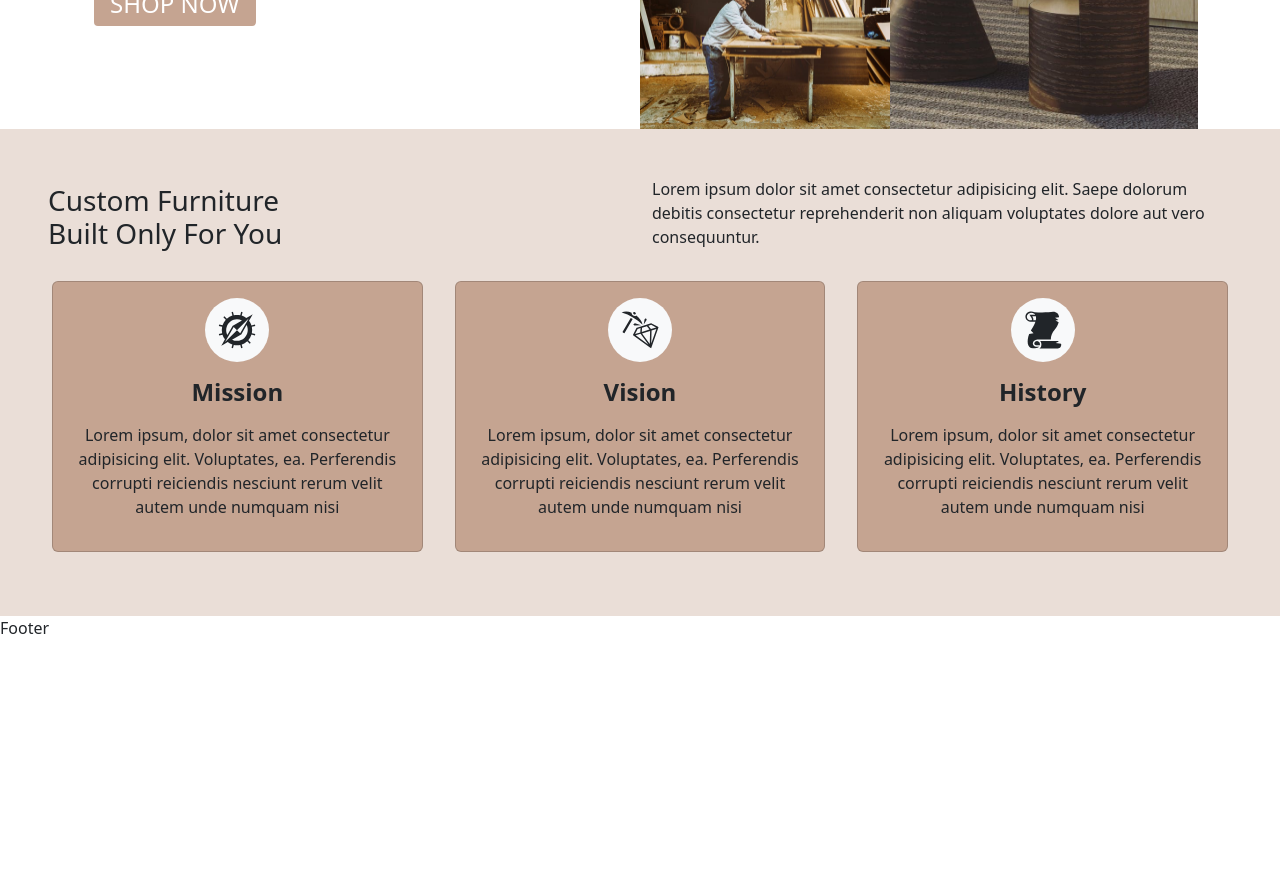
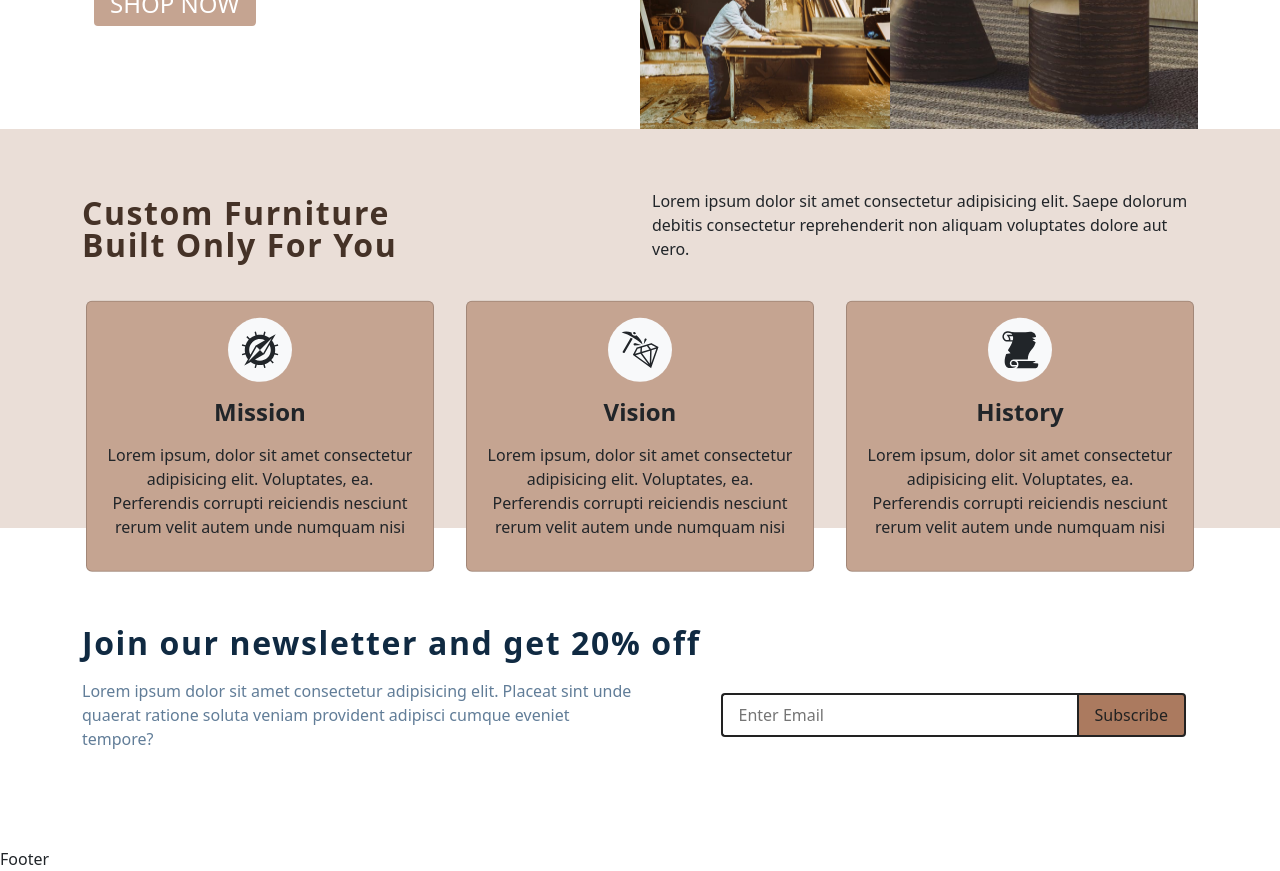
Before and after one commit to ozcan-cetin/commerce, a React (Create React App) app: page / in a window 1280 px wide. Shown: the part 520-1391 px from the top of the page. Before the commit the page ends 1160 px from the top, so only its background shows below. Built offline with nearby package versions, Linux system fonts and the light colour scheme.

Commit message:
subscription

```diff
--- a/src/App.css
+++ b/src/App.css
@@ -94,10 +94,16 @@ header button:hover{
   background-color: #f7cbb1;
 }
 
+/* before div pembe ekran küçülünce kayıp?
+
 /*---------------------CUSTOM---------------------*/
 .custom{
   background-color: #EADED7;
 }
+
+/* .custom-inner{
+  max-width: 70rem;
+} */
 
 .custom .card{
   background-color: #C5A491;
@@ -117,3 +123,53 @@ header button:hover{
   font-size:1.5rem ;
   font-weight: 700;
 }
+
+.custom h3{
+  color: #453227;
+  font-weight: 700;
+  line-height: 2rem;
+  letter-spacing: 1.6px;
+}
+
+.custom h3{
+  color: #453227;
+  font-weight: 700;
+  line-height: 2rem;
+  letter-spacing: 1.6px;
+}
+
+@media (min-width:992px) {
+  .custom-inner{
+      transform: translateY(15%);
+  }
+}
+/* cartlara max width?
+
+/*-----------------------SUBSCRIPTION-------------------------------------------------------*/
+
+.subs-inner h1{
+  font-size: 2rem;
+  font-weight: 700;
+  letter-spacing: 1.6px;
+  color:#102a42;
+}
+.subs-inner button{
+  background-color: #AB7A5F;
+  color: #222;
+  border: 2px solid #222;
+  border-radius: 0 4px 4px 0;
+  padding: 8px 16px;
+  transition: all 0.4s ease-in;
+}
+.subs-inner button:hover{
+  color: #fff;
+}
+.subs-inner input{
+  border: 2px solid #222;
+  border-radius:  4px 0 0 4px ;
+  padding: 8px 16px;
+  border-right: none;
+}
+.subs-inner p{
+  color:#617d98;
+}
--- a/src/components/Custom.jsx
+++ b/src/components/Custom.jsx
@@ -1,69 +1,43 @@
-import React from "react";
-import { GiCompass } from "react-icons/gi";
-import { GiDiamondHard } from "react-icons/gi";
-import { GiScrollUnfurled } from "react-icons/gi";
-
+import { GiCompass,GiDiamondHard,GiScrollUnfurled } from "react-icons/gi";
 const Custom = () => {
   return (
-    <main className="custom p-5">
-      <div className="d-flex justify-content-between align-items-center row">
-        <h3 className="col-lg-6">
-          Custom Furniture <br />
-          Built Only For You
-        </h3>
-        <p className="col-lg-6">
-          Lorem ipsum dolor sit amet consectetur adipisicing elit. Saepe dolorum
-          debitis consectetur reprehenderit non aliquam voluptates dolore aut
-          vero consequuntur.
-        </p>
+    <main className="p-5 pb-0 pt-lg-0  custom">
+      <div className="custom-inner container ">
+      <div className="d-flex justify-content-between align-items-center row mb-md-2">
+        <h3 className="col-lg-6 h2">Custom Furniture <br /> Built Only For You</h3>
+        <p className="col-lg-6">Lorem ipsum dolor sit amet consectetur adipisicing elit. Saepe dolorum debitis consectetur reprehenderit non aliquam voluptates dolore aut vero.</p>
       </div>
-      <div className="row">
+      <div className="row mt-md-1 card-div">
         <div className="col-md-6 col-lg-4 p-3">
           <div className="card text-center p-3">
-            <span className="fs-1 bg-light icon">
-              <GiCompass />
+          <span className="fs-1 bg-light icon m-auto ">
+            <GiCompass/>
           </span>
           <h4 className="my-3">Mission</h4>
-            <p>
-              Lorem ipsum, dolor sit amet consectetur adipisicing elit.
-              Voluptates, ea. Perferendis corrupti reiciendis nesciunt rerum
-              velit autem unde numquam nisi
-            </p>
+          <p>Lorem ipsum, dolor sit amet consectetur adipisicing elit. Voluptates, ea. Perferendis corrupti reiciendis nesciunt rerum velit autem unde numquam nisi</p>
         </div>
         </div>
-
         <div className="col-md-6 col-lg-4 p-3">
-          {" "}
           <div className="card text-center p-3">
-          <span className="fs-1 bg-light icon">
-              <GiDiamondHard />
+        <span className="fs-1 bg-light icon m-auto">
+            <GiDiamondHard/>
           </span>
           <h4 className="my-3">Vision</h4>
-            <p>
-              Lorem ipsum, dolor sit amet consectetur adipisicing elit.
-              Voluptates, ea. Perferendis corrupti reiciendis nesciunt rerum
-              velit autem unde numquam nisi
-            </p>
+          <p>Lorem ipsum, dolor sit amet consectetur adipisicing elit. Voluptates, ea. Perferendis corrupti reiciendis nesciunt rerum velit autem unde numquam nisi</p>
         </div>
         </div>
-
         <div className="col-md-6 col-lg-4 p-3">
-          {" "}
             <div className="card text-center p-3">
-          <span className="fs-1 bg-light icon">
-              <GiScrollUnfurled />
+        <span className="fs-1 bg-light icon m-auto">
+            <GiScrollUnfurled/>
           </span>
           <h4 className="my-3">History</h4>
-            <p>
-              Lorem ipsum, dolor sit amet consectetur adipisicing elit.
-              Voluptates, ea. Perferendis corrupti reiciendis nesciunt rerum
-              velit autem unde numquam nisi
-            </p>
+          <p>Lorem ipsum, dolor sit amet consectetur adipisicing elit. Voluptates, ea. Perferendis corrupti reiciendis nesciunt rerum velit autem unde numquam nisi</p>
+        </div>
         </div>
       </div>
       </div>
     </main>
-  );
-};
-
-export default Custom;
+  )
+}
+export default Custom
--- a/src/components/Subscription.jsx
+++ b/src/components/Subscription.jsx
@@ -2,7 +2,16 @@ import React from 'react'
 
 const Subscription = () => {
   return (
-    <div>Subscription</div>
+    <section className='py-5'>
+      <div className="subs-inner container my-5 row m-auto">
+        <h1 className='col-12 mb-3 p-0'>Join our newsletter and get 20% off</h1>
+        <p className='col-lg-6  m-0 p-0'>Lorem ipsum dolor sit amet consectetur adipisicing elit. Placeat sint unde quaerat ratione soluta veniam provident adipisci cumque eveniet tempore?</p>
+        <div className='col-lg-6 d-flex align-items-center justify-content-end '>
+          <input type="email" placeholder='Enter Email' className='col-6 col-lg-8'/>
+          <button type='submit'>Subscribe</button>
+        </div>
+      </div>
+    </section>
   )
 }
 
--- a/src/pages/Home.jsx
+++ b/src/pages/Home.jsx
@@ -2,6 +2,7 @@ import React from 'react'
 import Custom from '../components/Custom'
 import Header from '../components/Header'
 import Main from '../components/Main'
+import Subscription from "../components/Subscription"
 
 const Home = () => {
   return (
@@ -9,6 +10,7 @@ const Home = () => {
       <Header/>
       {/* <Main/> */}
       <Custom/>
+      <Subscription/>
     </div>
   )
 }
```
Lines whose indentation alone changed are shown as unchanged.
